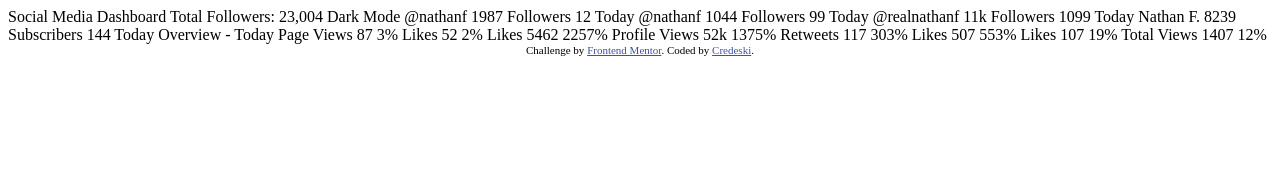
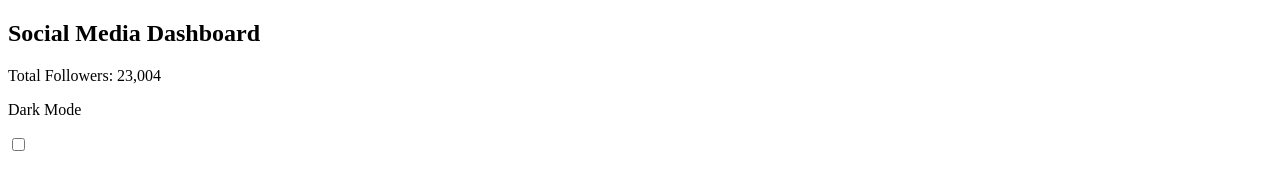
Before and after one commit to TechyCredeski/social-media-dashboard, a plain HTML site: page index.html in a window 1280 px wide. Drawn offline with Linux system fonts and the light colour scheme.

Commit message:
Top nav created

```diff
--- a/index.html
+++ b/index.html
@@ -8,18 +8,34 @@
 
   <title>Frontend Mentor | [Challenge Name Here]</title>
 
-  <!-- Feel free to remove these styles or customise in your own stylesheet 👍 -->
-  <style>
-    .attribution { font-size: 11px; text-align: center; }
-    .attribution a { color: hsl(228, 45%, 44%); }
-  </style>
 </head>
 <body>
 
-  Social Media Dashboard
-  Total Followers: 23,004
+  <div class="container">
+    <div class="top">
+      <div class="left">
+        <h2>Social Media Dashboard</h2>
+        <p>Total Followers: 23,004</p>
+      </div>
 
-  Dark Mode
+      <div class="right">
+        <p>Dark Mode</p>
+
+        <label class="switch">
+          <input type="checkbox">
+          <span class="slider round"></span>
+        </label>
+      </div>
+    </div>
+  </div>
+
+
+
+
+  <!--
+
+
+
 
 
 
@@ -77,11 +93,11 @@
 
   Total Views
   1407
-  12%
+  12% -->
 
-  <div class="attribution">
+  <!-- <div class="attribution">
     Challenge by <a href="https://www.frontendmentor.io?ref=challenge" target="_blank">Frontend Mentor</a>.
     Coded by <a href="#">Credeski</a>.
-  </div>
+  </div> -->
 </body>
 </html>
```
